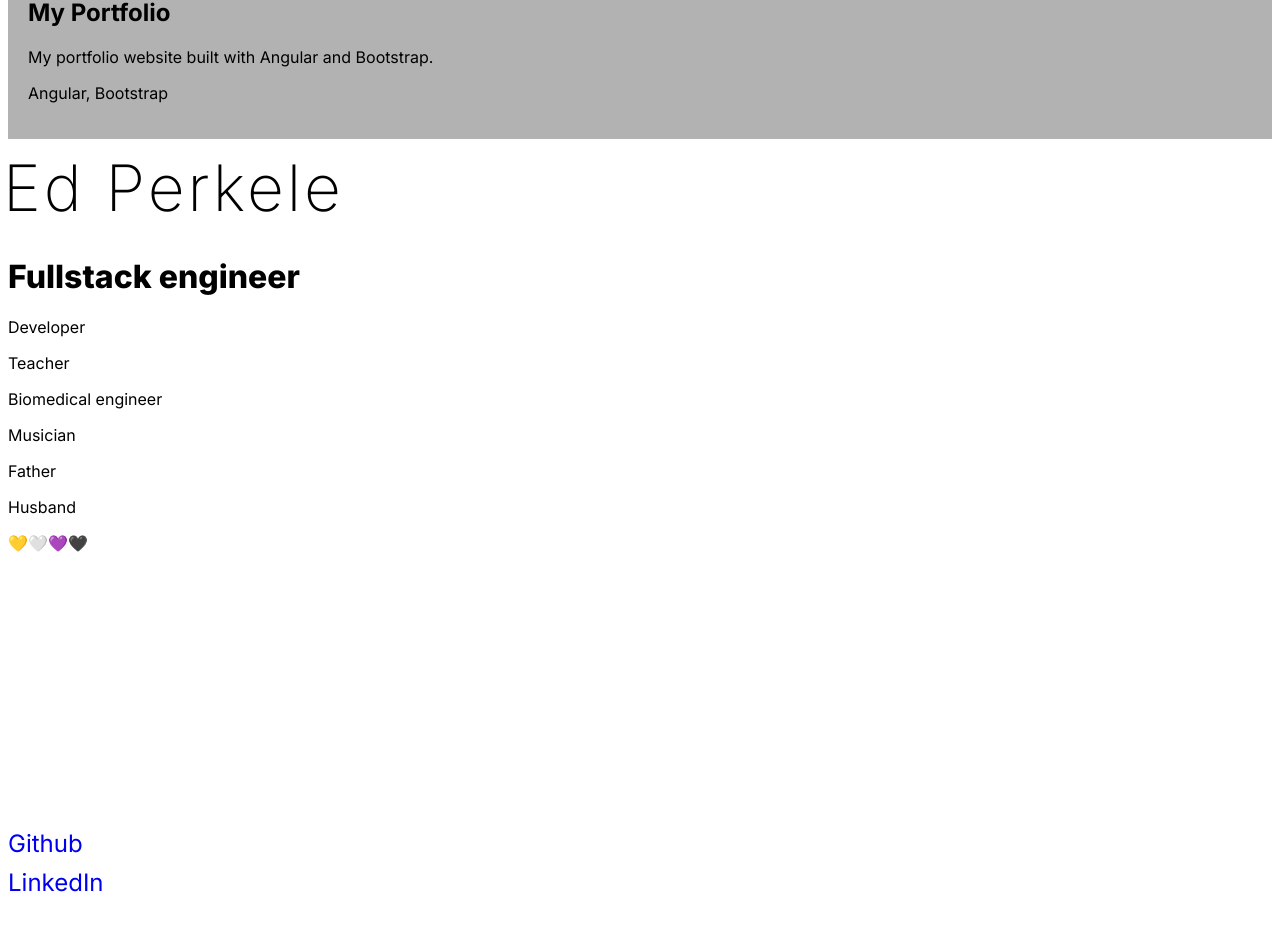
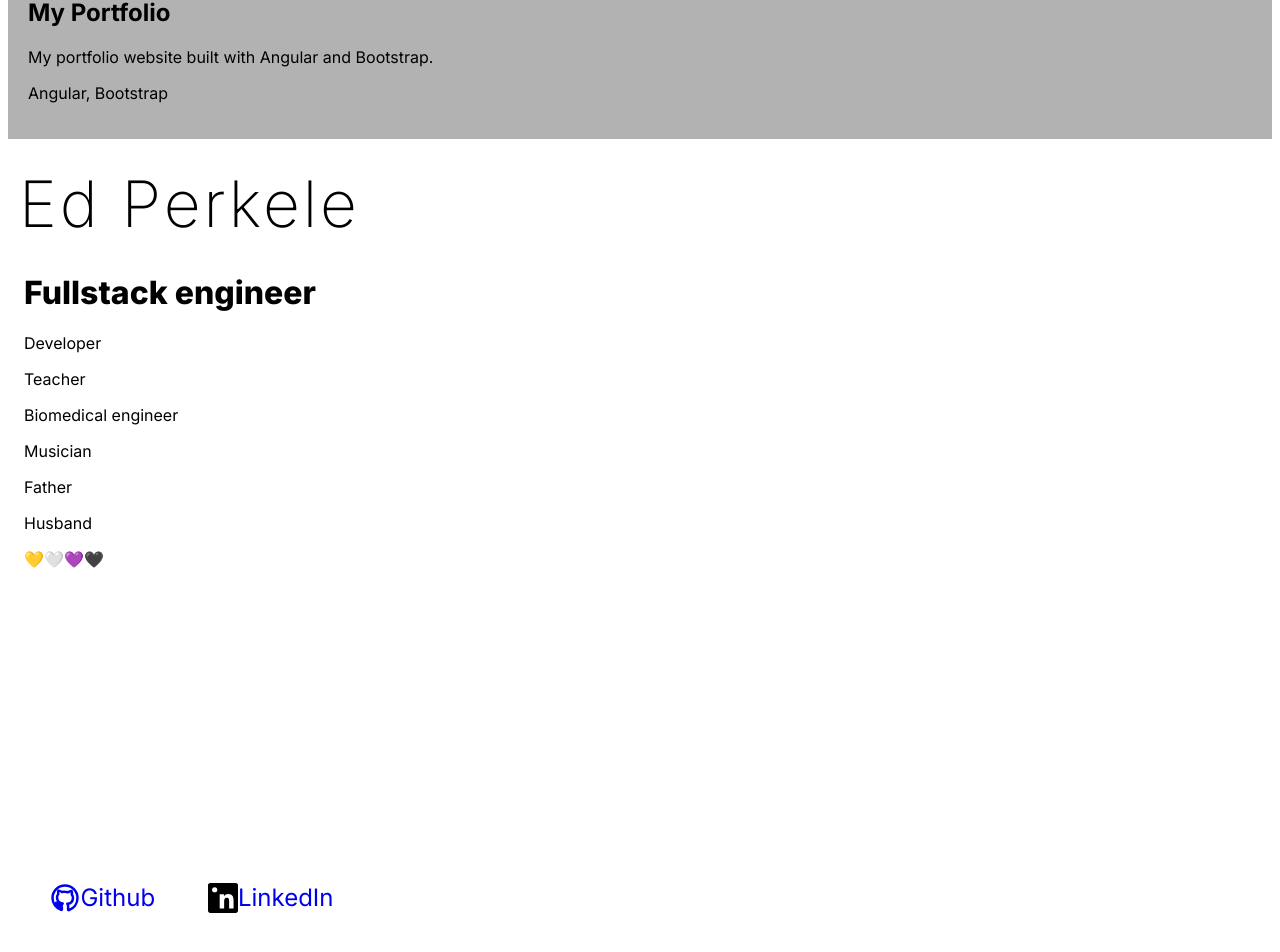
Before and after one commit to EdPutans/ed-portfolio-v3, a Next.js app: page / in a window 1280 px wide. Shown: the part 296-1248 px from the top of the page. Before the commit the page ends 1219 px from the top, so only its background shows below. Built offline with nearby package versions, Linux system fonts and the light colour scheme.

Commit message:
copilot will end me

```diff
--- a/src/app/Components/AboutMeSection/index.css
+++ b/src/app/Components/AboutMeSection/index.css
@@ -1,5 +1,5 @@
 .about-me-section {
-  /* padding: 16px 0; */
+  padding: 16px;
   display: flex;
 }
 
@@ -35,6 +35,10 @@
   text-decoration: none;
   font-size: 24px;
   margin-top: 10px;
-  display: block;
   margin-bottom: 10px;
+  display: flex;
 }
+
+.about-me-section_link>svg {
+  margin-right: 30pxx;
+}
--- a/src/app/Components/AboutMeSection/index.tsx
+++ b/src/app/Components/AboutMeSection/index.tsx
@@ -32,13 +32,41 @@ const AboutMeSection = (props: Props) => {
               <p className="about-me-section_text_p"> 💛🤍💜🖤</p>
             </div>
           </div>
-          <div>
+          <div
+            style={{
+              display: "flex",
+              width: "100%",
+              justifyContent: "space-around",
+            }}
+          >
             <a className="about-me-section_link" href="#">
+              <div style={{ width: 30, height: 30 }}>
+                <svg
+                  xmlns="http://www.w3.org/2000/svg"
+                  fill="none"
+                  viewBox="0 0 24 24"
+                  stroke="currentColor"
+                >
+                  <path
+                    stroke-linecap="round"
+                    stroke-linejoin="round"
+                    stroke-width="2"
+                    d="M12 2C6.477 2 2 6.477 2 12c0 4.418 2.865 8.166 6.839 9.489.5.09.682-.218.682-.484 0-.238-.009-.868-.014-1.704-2.782.605-3.369-1.34-3.369-1.34-.454-1.156-1.11-1.462-1.11-1.462-.908-.62.069-.608.069-.608 1.003.07 1.532 1.03 1.532 1.03.891 1.529 2.341 1.088 2.912.833.091-.646.349-1.086.635-1.337-2.22-.253-4.555-1.11-4.555-4.943 0-1.091.39-1.984 1.03-2.682-.103-.253-.447-1.27.098-2.646 0 0 .84-.27 2.75 1.026A9.564 9.564 0 0112 7.07c.85.004 1.705.115 2.502.337 1.909-1.296 2.747-1.026 2.747-1.026.547 1.376.203 2.394.1 2.646.64.699 1.026 1.591 1.026 2.682 0 3.841-2.337 4.687-4.565 4.934.359.31.678.919.678 1.852 0 1.335-.012 2.415-.012 2.741 0 .269.18.577.688.479C19.137 20.164 22 16.416 22 12c0-5.523-4.477-10-10-10z"
+                  />
+                </svg>
+              </div>
               Github
             </a>
-            <a href="#" className="about-me-section_link">
-              LinkedIn
-            </a>
+            <div style={{ display: "flex" }}>
+              <a className="about-me-section_link" href="#">
+                <div style={{ width: 30, height: 30 }}>
+                  <svg xmlns="http://www.w3.org/2000/svg" viewBox="0 0 24 24">
+                    <path d="M22.225 0H1.77C.79 0 0 .774 0 1.729v20.542C0 23.227.792 24 1.77 24h20.452C23.2 24 24 23.227 24 22.271V1.729C24 .774 23.2 0 22.225 0zM3.555 20.452H7.12V9H3.556v11.452zM5.338 7.433a2.062 2.062 0 01-2.063-2.065 2.064 2.064 0 112.063 2.065zm15.11 13.019h-3.554v-5.569c0-1.328-.026-3.037-1.852-3.037-1.852 0-2.134 1.445-2.134 2.939v5.667H9.35V9h3.415v1.561h.045c.477-.9 1.638-1.85 3.37-1.85 3.602 0 4.268 2.37 4.268 5.455v6.286h-.001z" />
+                  </svg>
+                </div>
+                LinkedIn
+              </a>
+            </div>
           </div>
         </div>
       </div>
```
